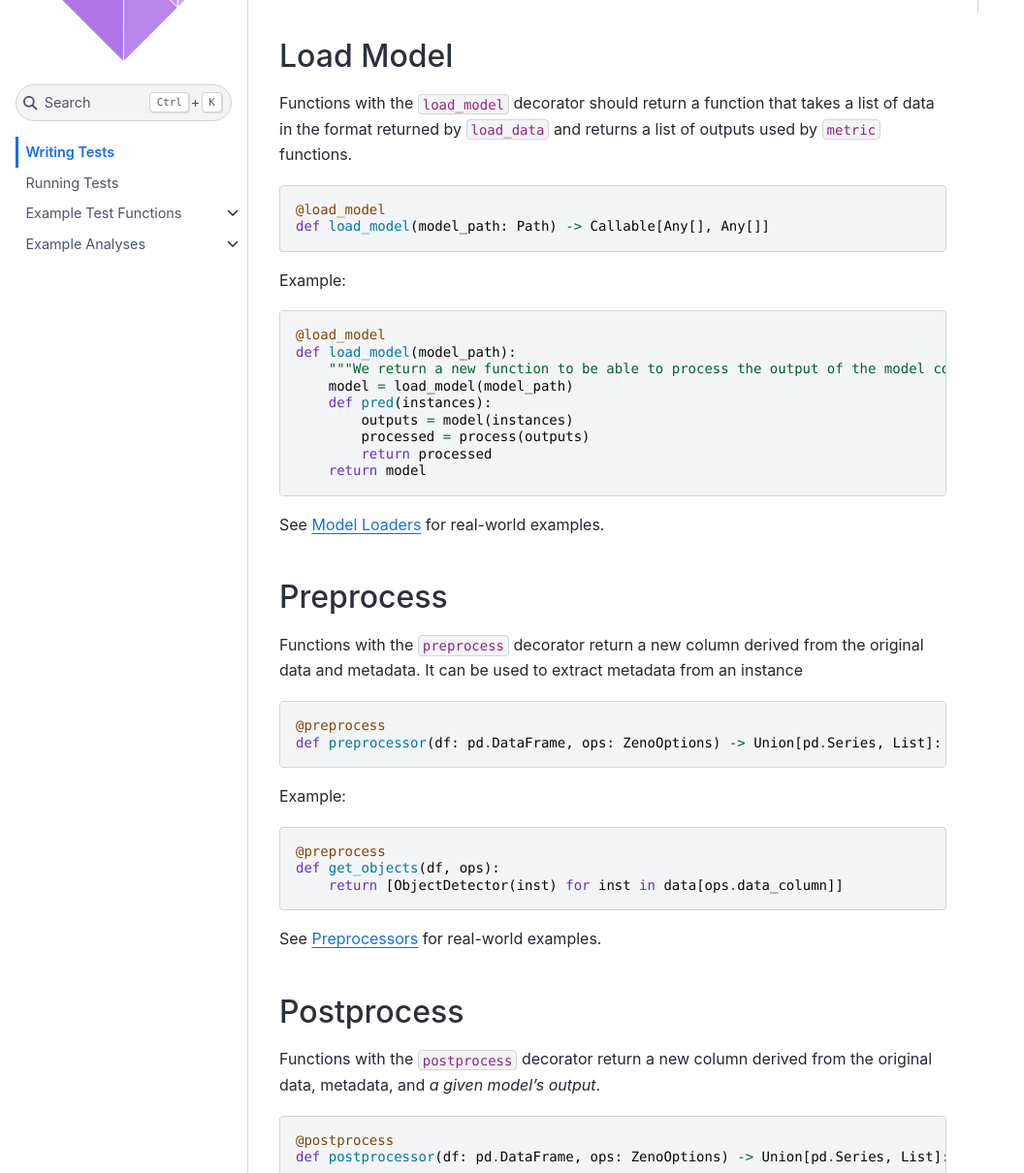
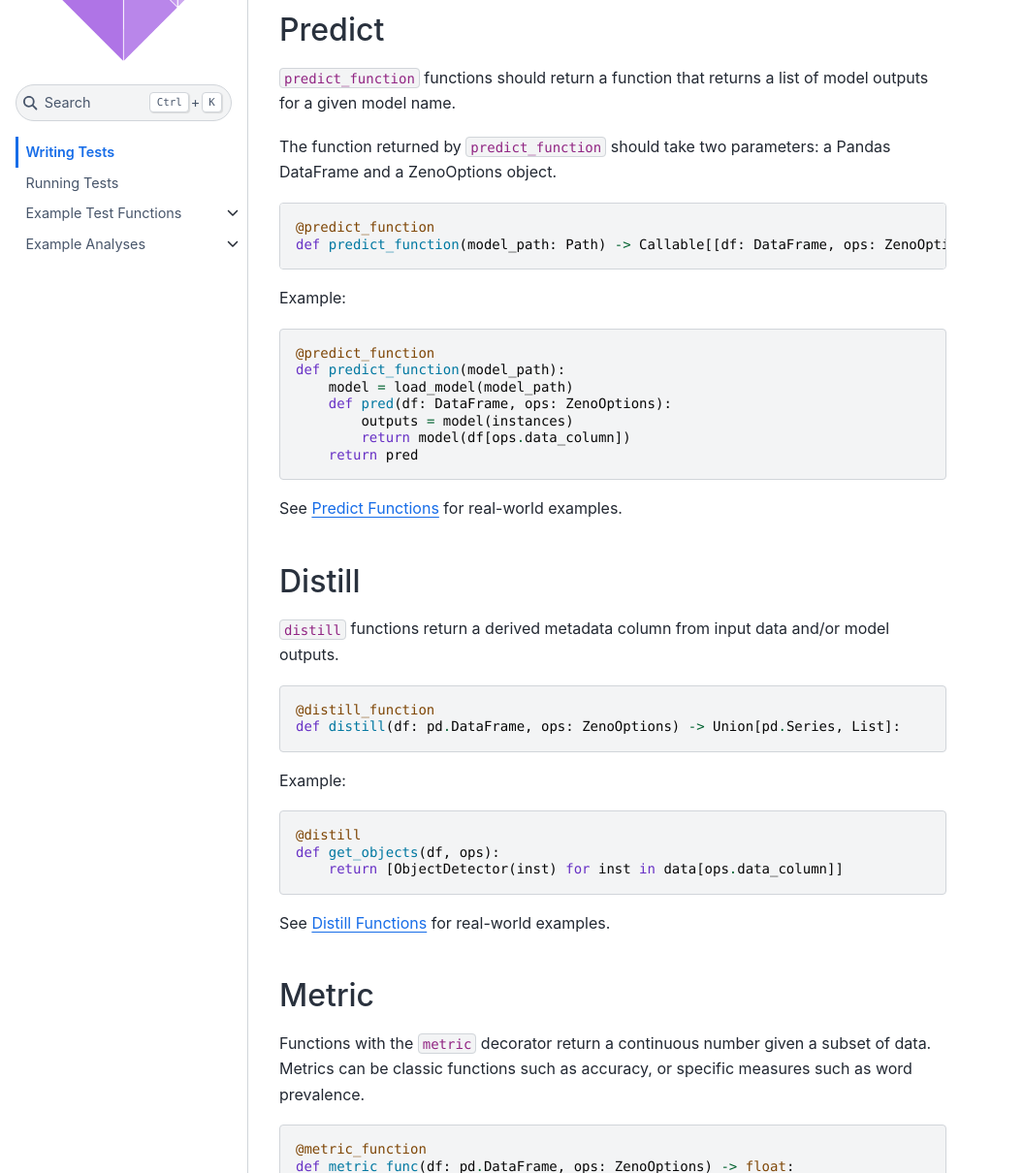
Before and after one commit to zeno-ml/zeno, a Jupyter Book: the page built from docs/decorators.md, in a window 1280 px wide and 1400 px high, scrolled down 342 px, cut to the strip 190-1400 px from the top of the window. Shown: the whole strip at 97% size, without its empty margins (0-1056 px from the left). Built offline with Jupyter Book 1.0.4 settings and Sphinx 7.4.7 and the Sphinx Book theme 1.1.4, drawn with Linux system fonts in a browser that asks for light colours; some of the changed text lies outside the part shown.

````diff
--- a/docs/_toc.yml
+++ b/docs/_toc.yml
@@ -8,14 +8,9 @@ chapters:
   - file: api
   - file: example_test_functions
     sections:
-      - file: model_loaders/model_loaders
-        sections:
-          - file: model_loaders/pytorch
-      - file: preprocessors/preprocessors
-      - file: postprocessors/postprocessors
-      - file: metrics/metrics
-        sections:
-          - file: metrics/classification
+      - file: predict_functions/predict_functions
+      - file: distill_functions/distill_functions
+      - file: metric_functions/metric_functions
   - file: example_analyses/example_analyses
     sections:
       - file: example_analyses/cifar
--- a/docs/decorators.md
+++ b/docs/decorators.md
@@ -2,10 +2,9 @@
 
 # Writing Tests
 
-The Zeno API has 4 decorator functions: one for loading models and three for defining tests.
+Zeno has 3 primary decorator functions: `predict_function`, `distill_function` and `metric_function`.
 
-You can pass any number of files with decorated functions to Zeno, but you **must have one and only one `load_model` function**.
-You may have as many of the testing functions as you may like.
+You can pass any number of files with decorated functions to Zeno, but you **must have one and only one `predict_function`**.
 
 ```{tableofcontents}
 
@@ -20,79 +19,58 @@ Every Zeno test module is passed a ZenoOptions object with the following paramet
    :members:
 ```
 
-## Load Model
+## Predict
 
-Functions with the `load_model` decorator should return a function that takes a list of data in the format returned by `load_data` and returns a list of outputs used by `metric` functions.
+`predict_function` functions should return a function that returns a list of model outputs for a given model name.
+
+The function returned by `predict_function` should take two parameters: a Pandas DataFrame and a ZenoOptions object.
 
 ```python
-@load_model
-def load_model(model_path: Path) -> Callable[Any[], Any[]]
+@predict_function
+def predict_function(model_path: Path) -> Callable[[df: DataFrame, ops: ZenoOptions], Any[]]
 ```
 
 Example:
 
 ```python
-@load_model
-def load_model(model_path):
-    """We return a new function to be able to process the output of the model correctly"""
+@predict_function
+def predict_function(model_path):
     model = load_model(model_path)
-    def pred(instances):
+    def pred(df: DataFrame, ops: ZenoOptions):
         outputs = model(instances)
-        processed = process(outputs)
-        return processed
-    return model
+        return model(df[ops.data_column])
+    return pred
 ```
 
-See [Model Loaders](model_loaders) for real-world examples.
+See [Predict Functions](predict_functions) for real-world examples.
 
-## Preprocess
+## Distill
 
-Functions with the `preprocess` decorator return a new column derived from the original data and metadata.
-It can be used to extract metadata from an instance
+`distill` functions return a derived metadata column from input data and/or model outputs.
 
 ```python
-@preprocess
-def preprocessor(df: pd.DataFrame, ops: ZenoOptions) -> Union[pd.Series, List]:
+@distill_function
+def distill(df: pd.DataFrame, ops: ZenoOptions) -> Union[pd.Series, List]:
 ```
 
 Example:
 
 ```python
-@preprocess
+@distill
 def get_objects(df, ops):
     return [ObjectDetector(inst) for inst in data[ops.data_column]]
 ```
 
-See [Preprocessors](preprocessors) for real-world examples.
-
-## Postprocess
-
-Functions with the `postprocess` decorator return a new column derived from the original data, metadata, and _a given model's output_.
-
-```python
-@postprocess
-def postprocessor(df: pd.DataFrame, ops: ZenoOptions) -> Union[pd.Series, List]:
-```
-
-Example:
-
-```python
-@postprocess
-def get_objects(df, ops):
-    return [ObjectDetector(inst) for inst in data[ops.data_column]]
-```
-
-See [Postprocessors](postprocessors) for real-world examples.
+See [Distill Functions](distill_functions) for real-world examples.
 
 ## Metric
 
-Functions with the `metric` decorator return a float between 0 and 1.
-Metrics can be classic functions such as accuracy, or specific measures such as switch percentage or word prevalence.
-Optionally, metric functions can take the original output and metadata for instances that had a transformation applied to calculate metrics such as switch percentage.
+Functions with the `metric` decorator return a continuous number given a subset of data.
+Metrics can be classic functions such as accuracy, or specific measures such as word prevalence.
 
 ```python
-@metric
-def metric_func(df: pd.DataFrame, ops: ZenoOptions) -> Union[int, float]:
+@metric_function
+def metric_func(df: pd.DataFrame, ops: ZenoOptions) -> float:
 ```
 
 Example:
@@ -103,4 +81,4 @@ def accuracy(df, ops):
     return 100 * (df[ops.label_column] == df[ops.output_column]).sum() / len(df)
 ```
 
-See [Metrics](metrics) for real-world examples.
+See [Metric Functions](metric_functions) for real-world examples.
````
Also changed, not shown: docs/distill_functions/distill_functions.md (added, +7 -0 lines), docs/example_test_functions.md (+0 -2 lines), docs/intro.md (+22 -31 lines), docs/metric_functions/metric_functions.md (added, +7 -0 lines), docs/metrics/classification.md (deleted, +0 -17 lines), docs/metrics/metrics.md (deleted, +0 -7 lines), docs/model_loaders/model_loaders.md (deleted, +0 -7 lines), docs/model_loaders/pytorch.md (deleted, +0 -22 lines), docs/postprocessors/postprocessors.md (deleted, +0 -7 lines), docs/predict_functions/predict_functions.md (added, +7 -0 lines), docs/preprocessors/preprocessors.md (deleted, +0 -7 lines).
